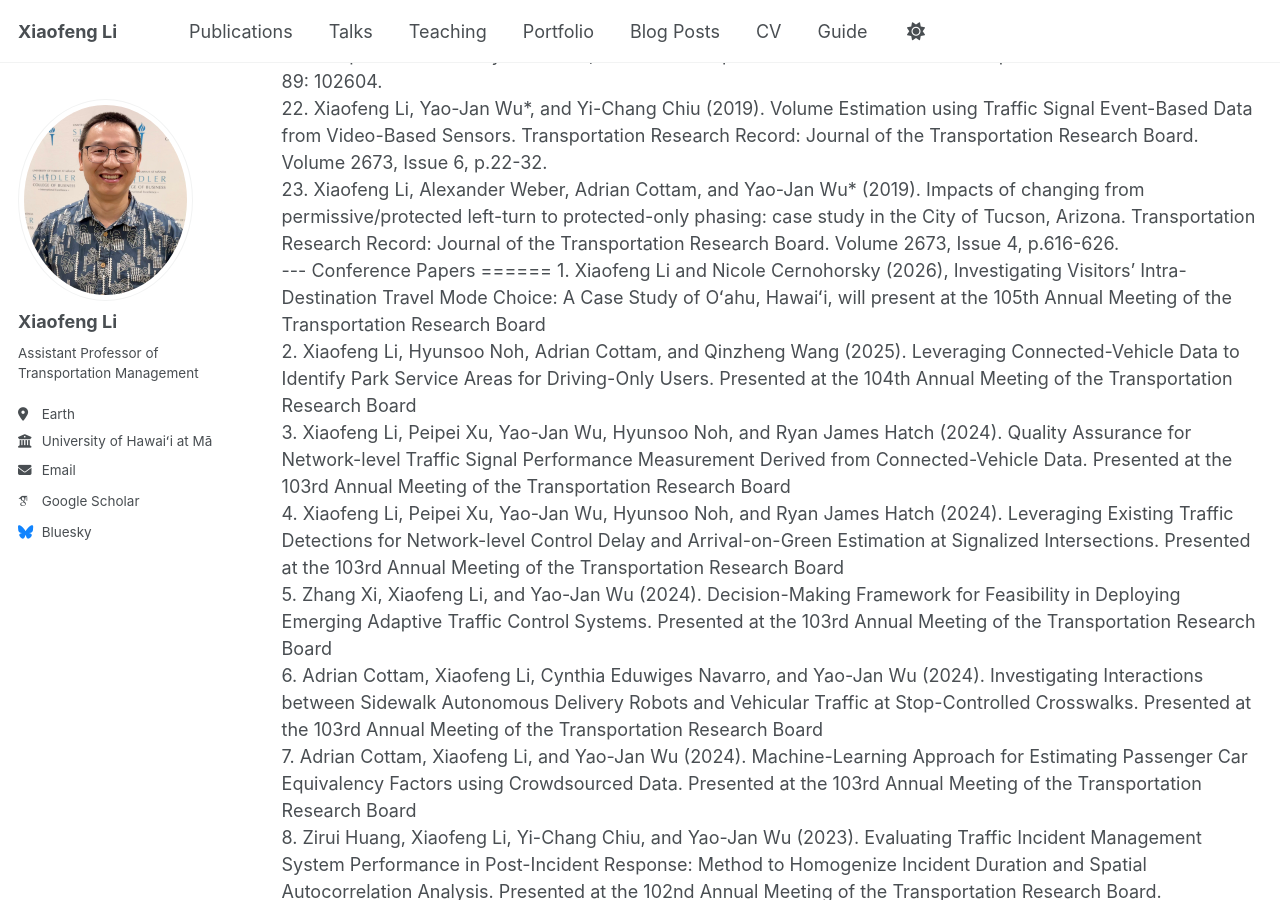
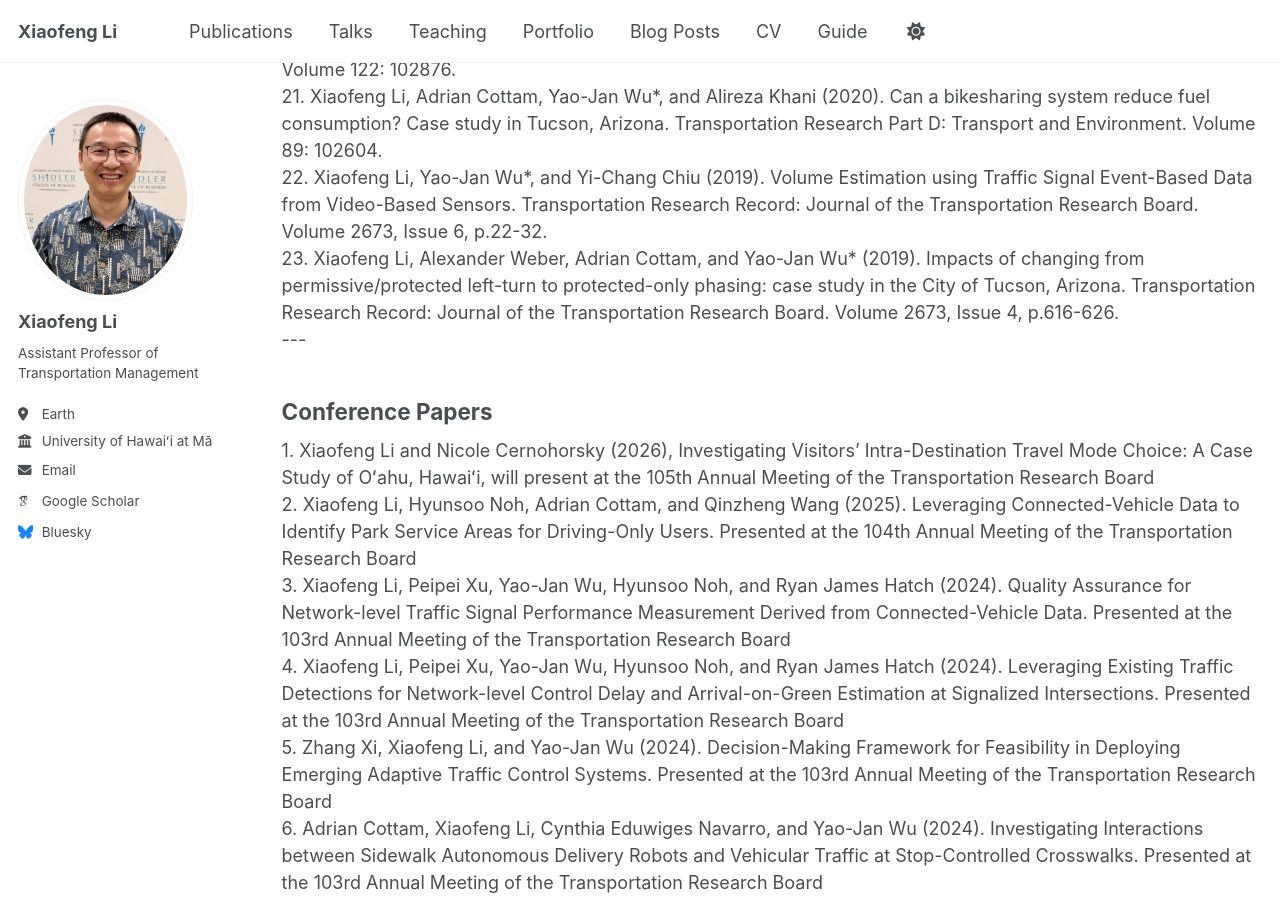
Before and after one commit to Leefun2014/xiaofengli.github.io, a Jekyll site: the page built from _pages/publications.html, in a window 1280 px wide and 900 px high, scrolled down 1639 px. Built offline with Jekyll 4.4.1, drawn with Linux system fonts in a browser that asks for light colours; some web fonts are replaced; a script bundle is joined from its source files by our own code; library files that are not in the unit come from our copies; some of the changed text lies outside the part shown.

```diff
--- a/_pages/publications.html
+++ b/_pages/publications.html
@@ -5,8 +5,7 @@ permalink: /publications/
 author_profile: true
 ---
 
-Journal Papers
-======
+<h2>Journal Papers</h2>
 
 1.	Xiaofeng Li, Hyunsoo Noh, Adrian Cottam, and Qinzheng Wang* (2026). Leveraging connected-vehicle data to identify and analyze park service areas. Cities 170: 106665.<br>
 
@@ -56,8 +55,7 @@ Journal Papers
 
 ---
 
-Conference Papers
-======
+<h2>Conference Papers</h2>
 
 1.	Xiaofeng Li and Nicole Cernohorsky (2026), Investigating Visitors’ Intra-Destination Travel Mode Choice: A Case Study of Oʻahu, Hawaiʻi, will present at the 105th Annual Meeting of the Transportation Research Board<br>
 
```
